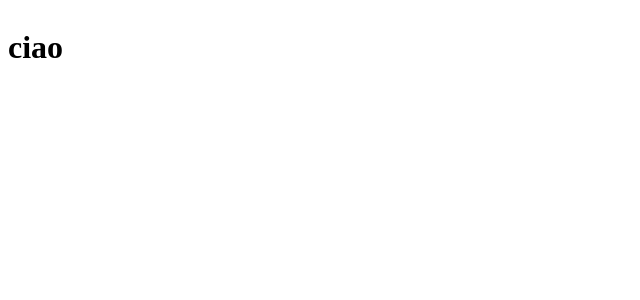
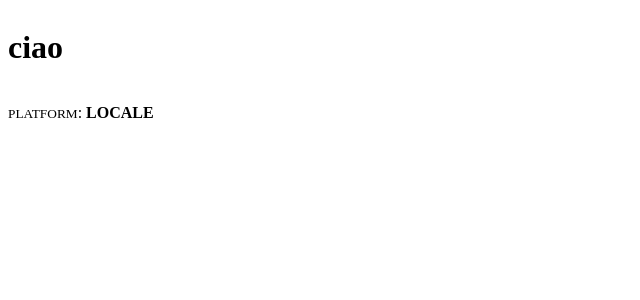
Before and after one commit to FabioAnsaldi/cloudflare-react-app, a Next.js app: page / in a window 1280 px wide. Shown: the top 300 px of the page, without its empty margins (0-640 px from the left). Built offline with nearby package versions, Linux system fonts and the light colour scheme.

Commit message:
downgrade of node version

```diff
--- a/package.json
+++ b/package.json
@@ -32,7 +32,7 @@
     "babel-plugin-wildcard": "^7.0.0",
     "eslint": "^8.29.0",
     "eslint-plugin-react": "^7.31.11",
-    "next": "^13.0.6",
+    "next": "^12.3.4",
     "prop-types": "^15.8.1",
     "sass": "^1.56.2"
   },
--- a/src/pages/index.jsx
+++ b/src/pages/index.jsx
@@ -1,9 +1,17 @@
-import React from "react";
+import React, { useContext } from "react";
+import EnvironmentContext from "contexts/environmentContext";
 
 // eslint-disable-next-line no-unused-vars
 const Index = props => {
+    const { env } = useContext(EnvironmentContext);
+
     return (
-        <h1>ciao</h1>
+        <>
+            <h1>ciao</h1>
+            <p>
+                <small>PLATFORM</small>: <strong>{env.PLATFORM}</strong>
+            </p>
+        </>
     );
 };
 
```
Also changed, not shown: 2 other files (tests, documents, lock files or other folders).
